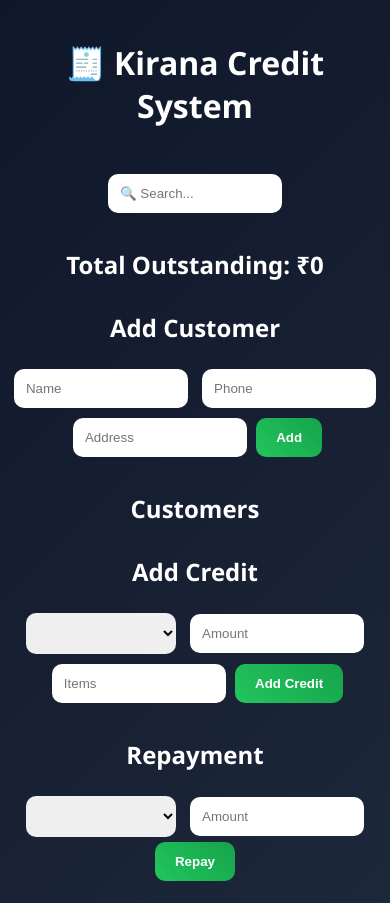
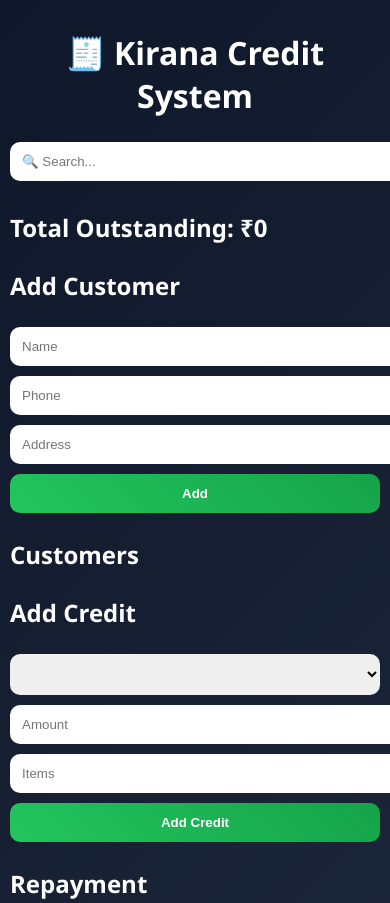
Before and after one commit to Naitikagrawal01/kirana-credit-system, a website: page public/index.html in a window 390 px wide. Shown: the top 903 px of the page. Drawn offline with Linux system fonts and the light colour scheme; no server answers.

Commit message:
premium ui

```diff
--- a/public/style.css
+++ b/public/style.css
@@ -1,41 +1,57 @@
 body {
+  margin: 0;
   font-family: 'Segoe UI', sans-serif;
   background: linear-gradient(135deg, #0f172a, #1e293b);
   color: white;
-  text-align: center;
-  margin: 0;
+}
+
+.container {
+  max-width: 900px;
+  margin: auto;
+  padding: 20px;
 }
 
 h1 {
-  padding: 20px;
-  font-size: 32px;
+  text-align: center;
+  margin-bottom: 20px;
 }
 
-h2 {
-  margin-top: 30px;
+/* 🔥 GLASS CARD */
+.card {
+  background: rgba(255, 255, 255, 0.05);
+  backdrop-filter: blur(10px);
+  padding: 15px;
+  margin: 10px 0;
+  border-radius: 15px;
+  box-shadow: 0 4px 20px rgba(0,0,0,0.4);
+  transition: 0.3s;
 }
 
-.container {
-  max-width: 800px;
-  margin: auto;
+.card:hover {
+  transform: scale(1.03);
 }
 
+/* 🔥 INPUTS */
 input, select {
-  margin: 5px;
+  width: 100%;
+  margin: 5px 0;
   padding: 12px;
   border-radius: 10px;
   border: none;
-  width: 150px;
+  outline: none;
 }
 
+/* 🔥 BUTTON */
 button {
-  padding: 12px 20px;
+  width: 100%;
+  padding: 12px;
   border-radius: 10px;
   border: none;
   background: linear-gradient(45deg, #22c55e, #16a34a);
   color: white;
+  font-weight: bold;
   cursor: pointer;
-  font-weight: bold;
+  margin-top: 5px;
   transition: 0.3s;
 }
 
@@ -43,15 +59,7 @@ button:hover {
   transform: scale(1.05);
 }
 
-.card {
-  background: #1e293b;
-  margin: 10px auto;
-  padding: 15px;
-  border-radius: 12px;
-  width: 300px;
-  box-shadow: 0px 4px 15px rgba(0,0,0,0.4);
-}
-
+/* 🔥 STATUS COLORS */
 .high {
   color: #ef4444;
   font-weight: bold;
@@ -59,4 +67,17 @@ button:hover {
 
 .zero {
   color: #22c55e;
+  font-weight: bold;
 }
+
+/* 🔥 SECTION SPACING */
+h2 {
+  margin-top: 25px;
+}
+
+/* 📱 MOBILE RESPONSIVE */
+@media(max-width:600px){
+  .container {
+    padding: 10px;
+  }
+}
```
